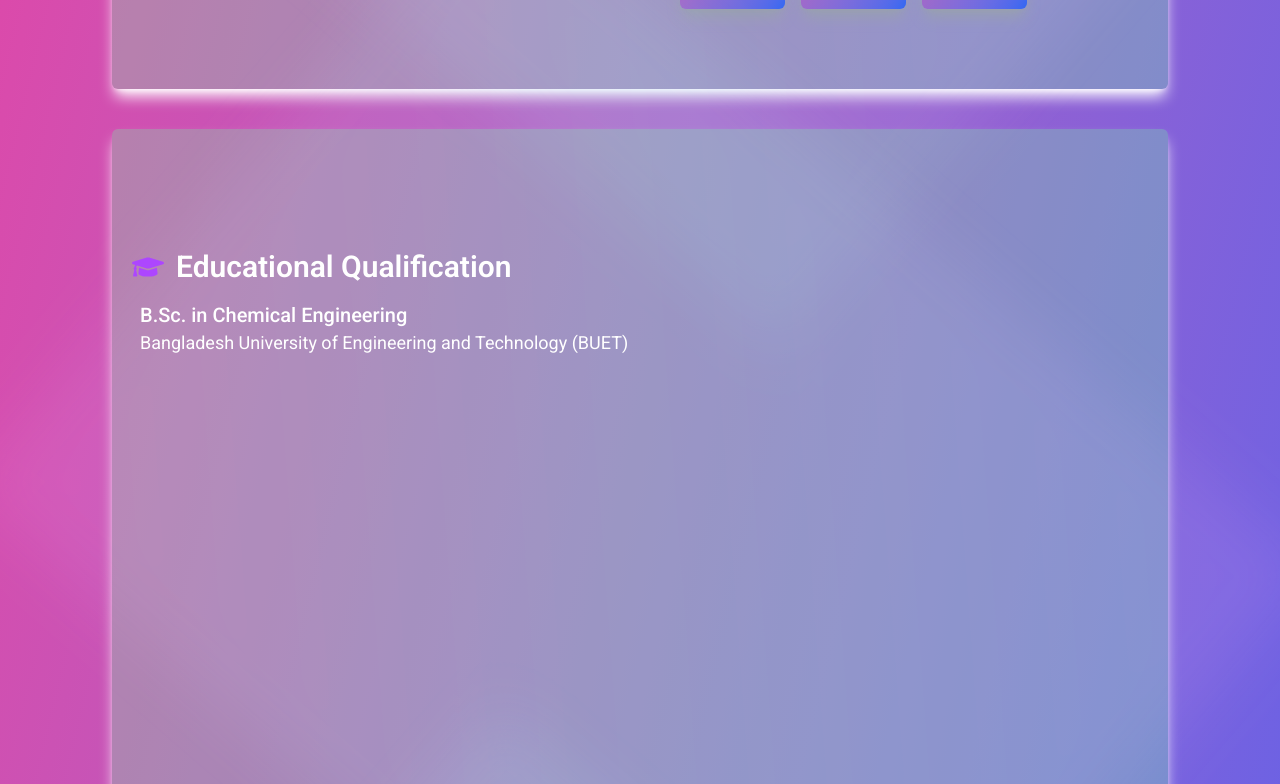
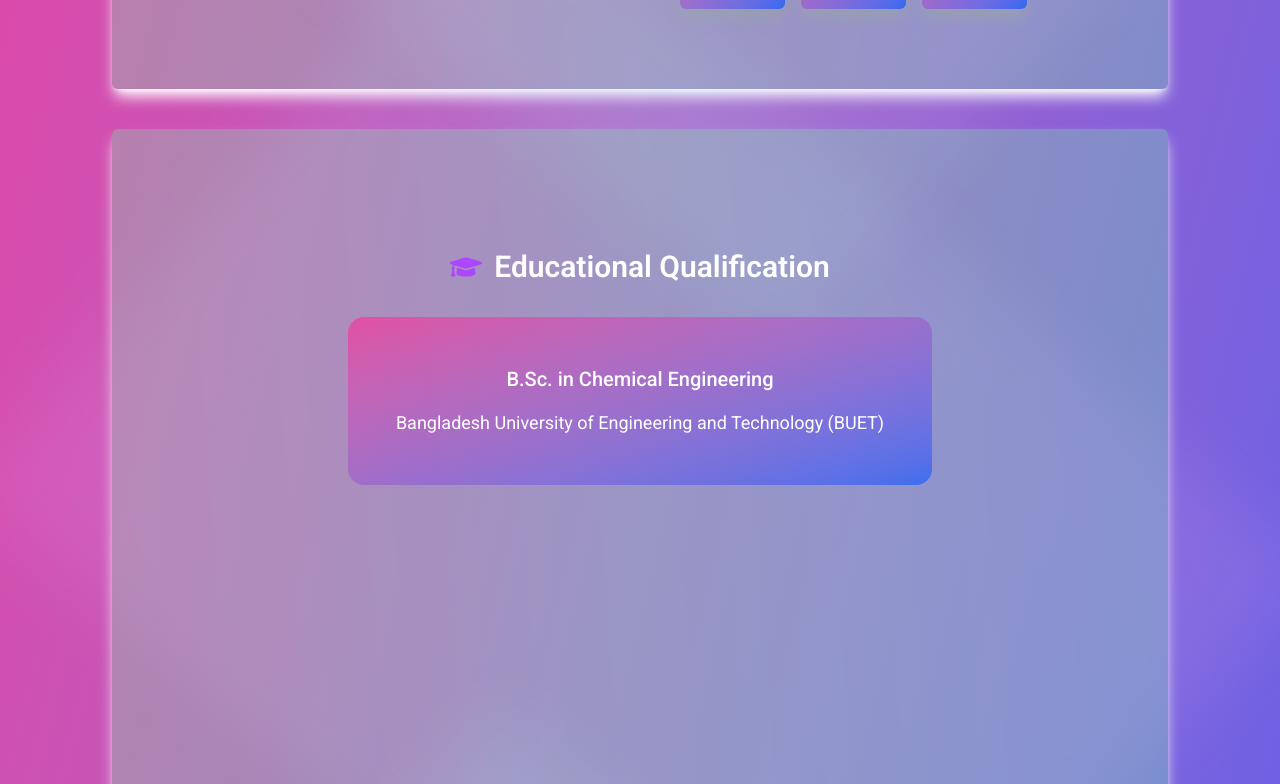
Before and after one commit to helal366/my_portfolio, a React (Vite) app: page / in a window 1280 px wide. Shown: the part 1660-2444 px from the top of the page. Built offline with nearby package versions, Linux system fonts and the light colour scheme; no server answers.

Commit message:
educational qualification polished

```diff
--- a/src/components/homePageComponents/EducationalQualification.jsx
+++ b/src/components/homePageComponents/EducationalQualification.jsx
@@ -3,13 +3,13 @@
 
 const EducationalQualification = () => {
   return (
-    <section data-aos="fade-up" data-aos-duration="2000" className="section flex flex-col pt-30">
-      <div className="flex items-center gap-3 mb-4">
+    <section data-aos="fade-up" data-aos-duration="2000" className="section flex flex-col pt-30 items-center">
+      <div className="flex items-center gap-3 mb-8">
         <FaGraduationCap className="w-8 h-8 text-purple-500" />
         <h2 className="text-3xl font-semibold">Educational Qualification</h2>
       </div>
-      <div className="pl-2">
-        <h3 className="text-xl font-medium">B.Sc. in Chemical Engineering</h3>
+      <div className="p-4 md:p-8 xl:p-12 rounded-2xl bg-gradient-to-br from-pink-500/70 to-blue-600/70 text-center">
+        <h3 className="text-xl font-medium mb-4">B.Sc. in Chemical Engineering</h3>
         <p className="text-lg">
           Bangladesh University of Engineering and Technology (BUET)
         </p>
```
